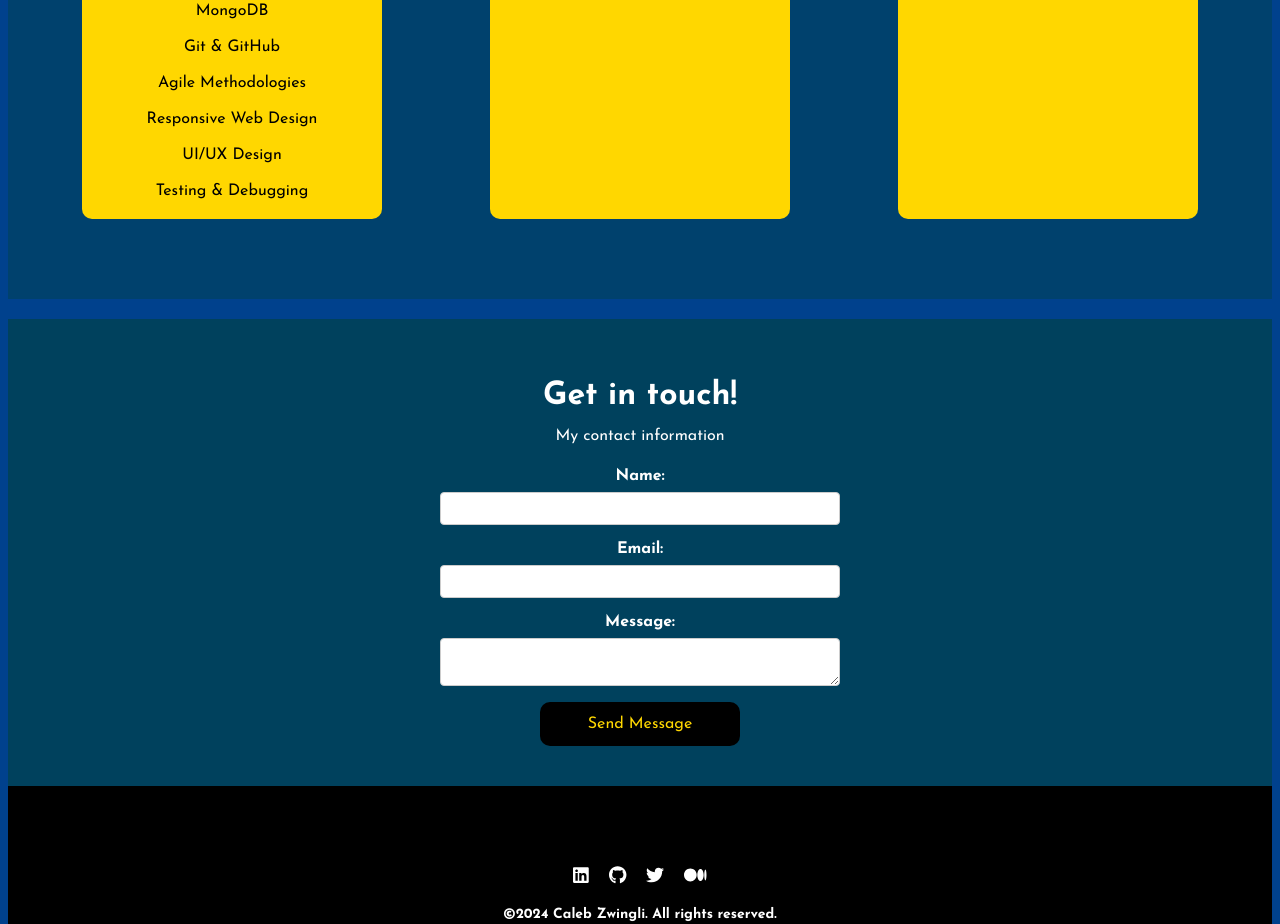
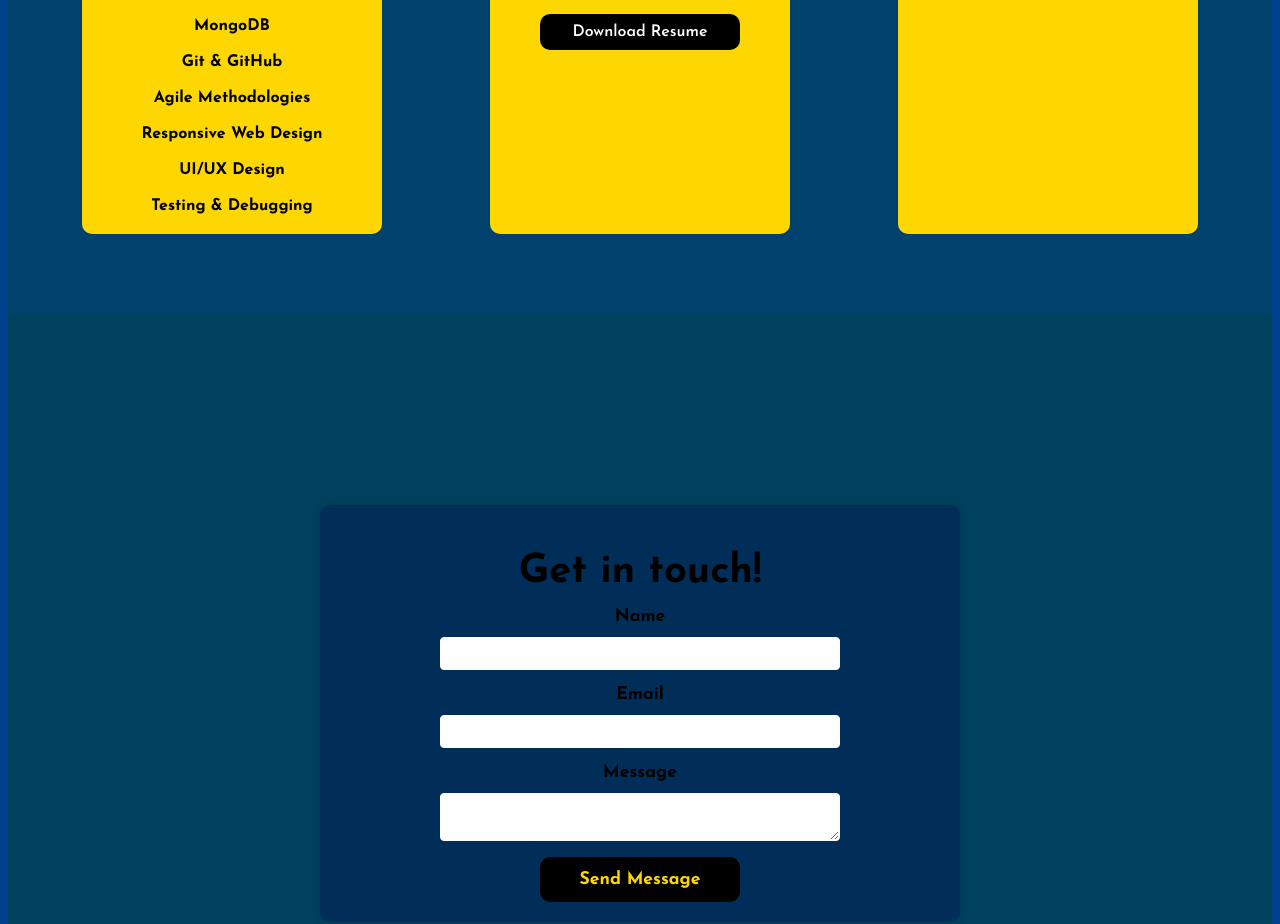
Before and after one commit to ZwingliCaleb/portfolio, a React (Create React App) app: page / in a window 1280 px wide. Shown: the part 1634-2558 px from the top of the page. Built offline with nearby package versions, Linux system fonts and the light colour scheme.

Commit message:
new changes

```diff
--- a/src/components/About/About.js
+++ b/src/components/About/About.js
@@ -9,7 +9,7 @@ const About = () => {
       <div className="about-content">
         <h2>About Me</h2>
         <p>
-          Hi, I'm [Your Name], a passionate and detail-oriented software engineer with a focus on frontend development.
+          Hi, I'm Caleb Zwingli, a passionate and detail-oriented software engineer with a focus on frontend development.
           I enjoy creating elegant solutions to complex problems and transforming ideas into intuitive user experiences.
         </p>
         <p>
--- a/src/components/Contact/Contact.js
+++ b/src/components/Contact/Contact.js
@@ -3,10 +3,11 @@ import ContactForm from '../ContactForm/ContactForm';
 import './Contact.scss';
 const Contact = () => {
   return (
-    <div className = "contact">
-      <h1>Get in touch!</h1>
-      <p>My contact information</p>
-      <ContactForm />
+    <div className = "contact-container">
+      <div className="contact">
+        <h1>Get in touch!</h1>
+        <ContactForm />
+      </div>
     </div>
   );
 };
--- a/src/components/Contact/Contact.scss
+++ b/src/components/Contact/Contact.scss
@@ -1,12 +1,23 @@
+.contact-container {
+    display: flex;
+    justify-content: center;
+    align-items: center;
+    height: 100vh;
+    background-color: #00415D;
+    color: black;
+}
+
 .contact {
+    max-width: 600px;
+    width: 100%;
+    padding: 20px;
+    box-shadow: 0 0 10px 0 rgba(0, 0, 0, 0.1);
+    border-radius: 10px;
+    background-color: #002E59;
     text-align: center;
-    padding: 40px;
-    position: relative;
-    background-color: #00415d;
-    margin-top: 20px;
 
     h1 {
-      font-size: 2rem;
+      font-size: 2.5rem;
       margin-bottom: 16px;
     }
 
--- a/src/components/ContactForm/ContactForm.js
+++ b/src/components/ContactForm/ContactForm.js
@@ -24,7 +24,7 @@ const ContactForm = () => {
 
   return (
     <form onSubmit={handleSubmit}>
-      <label htmlFor="name">Name:</label>
+      <label htmlFor="name">Name</label>
       <input
         type="text"
         id="name"
@@ -34,7 +34,7 @@ const ContactForm = () => {
         required
       />
 
-      <label htmlFor="email">Email:</label>
+      <label htmlFor="email">Email</label>
       <input
         type="email"
         id="email"
@@ -44,7 +44,7 @@ const ContactForm = () => {
         required
       />
 
-      <label htmlFor="message">Message:</label>
+      <label htmlFor="message">Message</label>
       <textarea
         id="message"
         name="message"
--- a/src/components/ContactForm/ContactForm.scss
+++ b/src/components/ContactForm/ContactForm.scss
@@ -5,15 +5,16 @@ form {
     margin: 0 auto;
 
     label {
-      margin-bottom: 8px;
+      margin-bottom: 12px;
       font-weight: bold;
+      font-size: 1.1rem;
     }
 
     input,
     textarea {
       padding: 8px;
       margin-bottom: 16px;
-      border: 1px solid #ccc;
+      border: 1px solid #fff;
       border-radius: 4px;
     }
 
@@ -27,6 +28,7 @@ form {
       width: 200px;
       cursor: pointer;
       margin: 0 auto;
-      font-size: 1rem;
+      font-size: 1.1rem;
+      font-weight:800;
     }
   }
--- a/src/components/Footer/Footer.scss
+++ b/src/components/Footer/Footer.scss
@@ -8,7 +8,7 @@
   }
 
   .social-icons {
-    font-size: 18px;
+    font-size: 24px;
     margin-top: 20px;
 
     a {
@@ -17,7 +17,7 @@
       text-decoration: none;
 
       &:hover {
-        color: rgb(255, 255, 255);
+        color: gold;
       }
     }
   }
--- a/src/components/Header/Header.scss
+++ b/src/components/Header/Header.scss
@@ -32,7 +32,7 @@ header {
             font-size: 24px;
 
             &:hover {
-              color: #ecf0f1;
+              color: #ffd700;
             }
           }
         }
--- a/src/components/Portfolio/Portfolio.js
+++ b/src/components/Portfolio/Portfolio.js
@@ -26,12 +26,13 @@ const Portfolio = () => {
       </div>
 
       <div className="portfolio-section">
-        <h3>Work Experience</h3>
+        <h3>Experience</h3>
         <ul>
             <li>Software Engineer Apprrentice at ALX-Africa</li>
             <li>Software Developer Intern at World Agroforestry</li>
             <li>Tech Support Intern at LBDA</li>
         </ul>
+        <button className="button">Download Resume</button>
       </div>
 
       <div className="portfolio-section">
--- a/src/components/Portfolio/Portfolio.scss
+++ b/src/components/Portfolio/Portfolio.scss
@@ -10,7 +10,7 @@
   }
 
   .portfolio-header {
-    font-size: 2rem;
+    font-size: 2.5rem;
     margin-bottom: 20px;
   }
 
@@ -43,5 +43,20 @@
 
     li {
       margin-bottom: 20px;
+      font-weight:900;
+    }
+
+    button {
+      background-color: black;
+      color: white;
+      font-family: "Josefin Sans", sans-serif;
+      padding: 10px;
+      border: none;
+      border-radius: 10px;
+      width: 200px;
+      cursor: pointer;
+      margin: 0 auto;
+      font-size: 1rem;
+      font-weight: 600;
     }
   }
```
